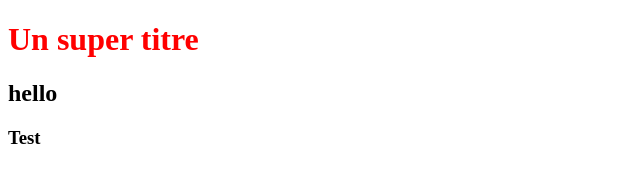
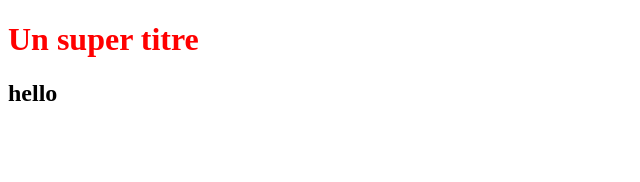
Before and after one commit to mariechamb/exercice, a plain HTML site: page index.html in a window 1280 px wide. Shown: the full height of the page, 0-640 px from the left. Drawn offline with Linux system fonts and the light colour scheme.

Commit message:
Update index.html

```diff
--- a/index.html
+++ b/index.html
@@ -7,6 +7,5 @@
 <body>
    <h1>Un super titre</h1>
    <h2>hello</h2>
-   <h3>Test</h3>
 </body>
 </html>
```
